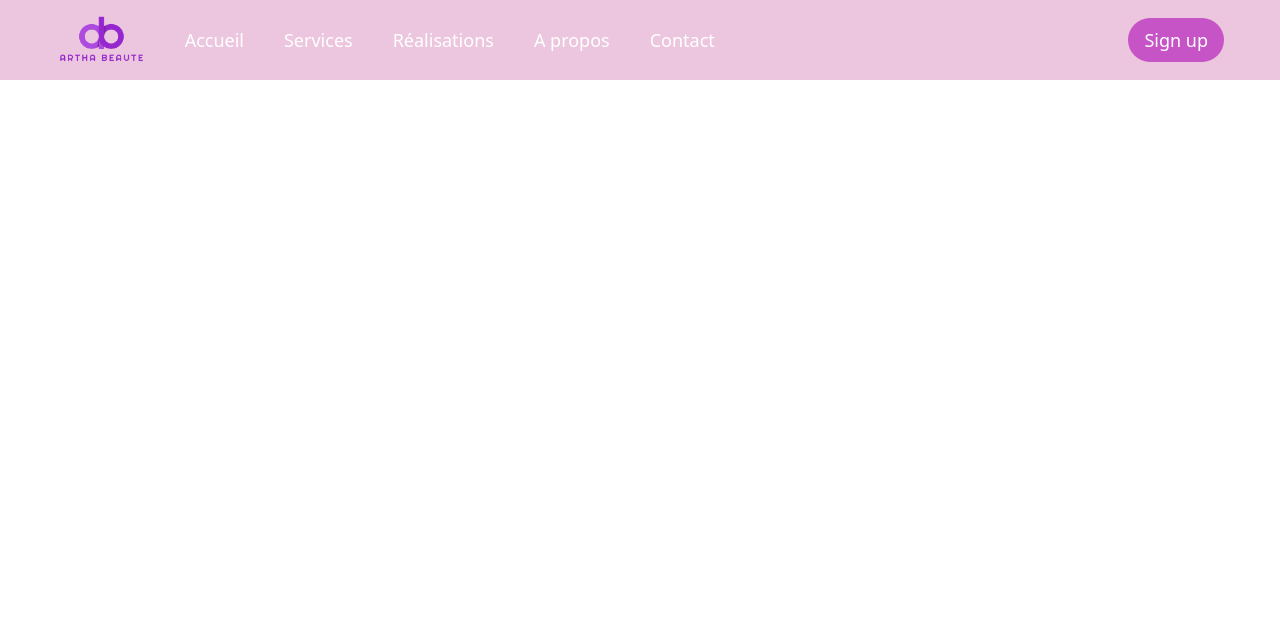
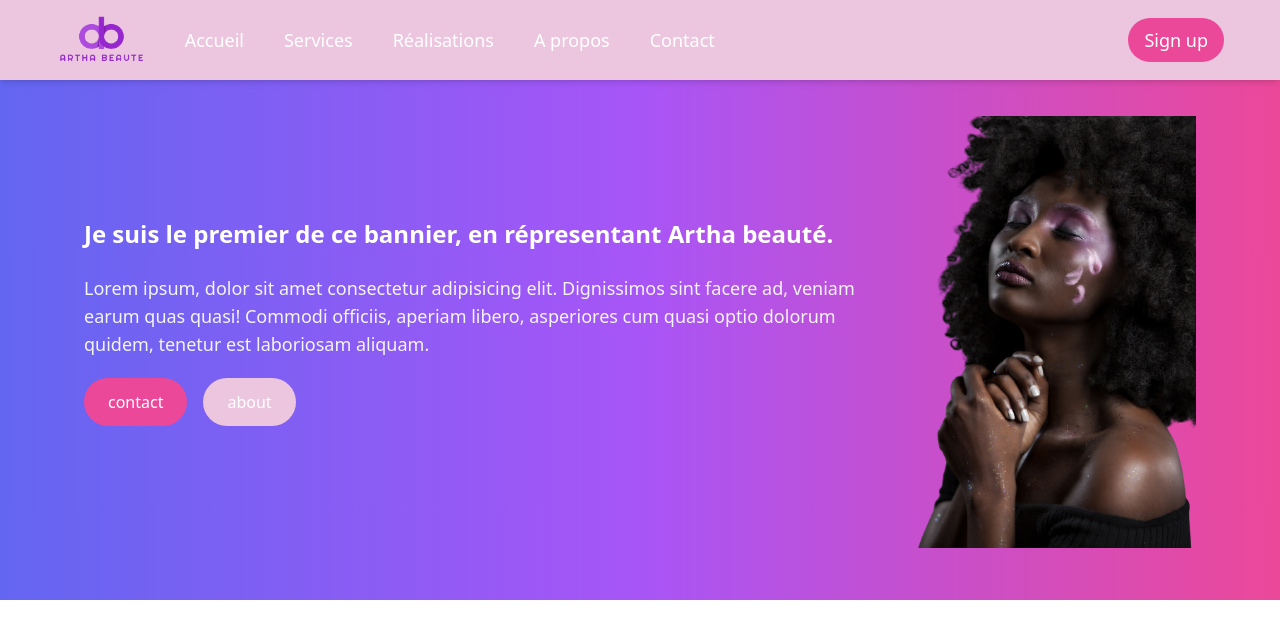
Before and after one commit to rovertnet/agence_beauty, a React (Vite) app in the folder user_agence/: page / in a window 1280 px wide. Shown: the top 638 px of the page. Built offline with nearby package versions, Linux system fonts and the light colour scheme.

Commit message:
home update

```diff
--- a/user_agence/src/composants/Home.jsx
+++ b/user_agence/src/composants/Home.jsx
@@ -2,9 +2,42 @@
 function Home() {
   return (
     <>
-
+      <div className=" md:px-12 p-4 max-w-screen-2xl mx-auto pt-20 bg-gradient-to-r from-indigo-500 via-purple-500 to-pink-500 ...">
+        <div className=" md:p-9 px-4 py-9">
+          <div className=" flex flex-col md:flex-row-reverse justify-between items-center gap-10">
+            {/* image */}
+            <div>
+              <img
+                className=" lg:h-full w-full"
+                src="../../public/Portraithome.png"
+                alt="a propos"
+              />
+            </div>
+            {/* La présentation */}
+            <div className=" md:w-full">
+              <h2 className=" md:text-2xl text-2xl font-bold text-white mb-6 leading-relaxed">
+                Je suis le premier de ce bannier, en répresentant Artha beauté.
+              </h2>
+              <p className=" text-[#f3f4f5] text-lg mb-5">
+                Lorem ipsum, dolor sit amet consectetur adipisicing elit.
+                Dignissimos sint facere ad, veniam earum quas quasi! Commodi
+                officiis, aperiam libero, asperiores cum quasi optio dolorum
+                quidem, tenetur est laboriosam aliquam.
+              </p>
+              <div className=" space-x-4 mb-5">
+                <button className=" py-3 px-6 rounded-3xl bg-pink-500 text-white hover:bg-purple-500 transition-all duration-300">
+                  contact
+                </button>
+                <button className="py-3 px-6 rounded-3xl bg-[#ecc6de] text-white hover:bg-pink-500 transition-all duration-300">
+                  about
+                </button>
+              </div>
+            </div>
+          </div>
+        </div>
+      </div>
     </>
-  )
+  );
 }
 
 export default Home
--- a/user_agence/src/composants/Navbar.jsx
+++ b/user_agence/src/composants/Navbar.jsx
@@ -17,7 +17,7 @@ function Navbar() {
 
   return (
     <>
-      <nav className=" bg-[#ecc6de] md:px-14 p-4 max-w-screen-2xl mx-auto text-white fixed top-0 right-0 left-0">
+      <nav className=" bg-[#ecc6de] md:px-14 p-4 max-w-screen-2xl mx-auto text-white fixed top-0 right-0 left-0 shadow-md">
         <div className=" text-lg container mx-auto flex justify-between items-center">
           <div className=" flex items-center space-x-10">
             <a href="#">
@@ -39,7 +39,7 @@ function Navbar() {
           </div>
           {/* Bouton connexion */}
           <div className=" space-x-12 hidden md:flex items-center">
-            <button className=" bg-[#c654c6] py-2 px-4 translate-all duration-300 rounded-3xl text-white hover:border-2 hover:border-[#c654c6] hover:text-[#c654c6] hover:bg-white">
+            <button className=" bg-pink-500 py-2 px-4 translate-all duration-300 rounded-3xl text-white hover:border-1 hover:border-pink-500 hover:text-pink-500 hover:bg-white">
               Sign up
             </button>
           </div>
```
Also changed, not shown: user_agence/public/Portraithome.png (added), user_agence/public/home.png (added).
